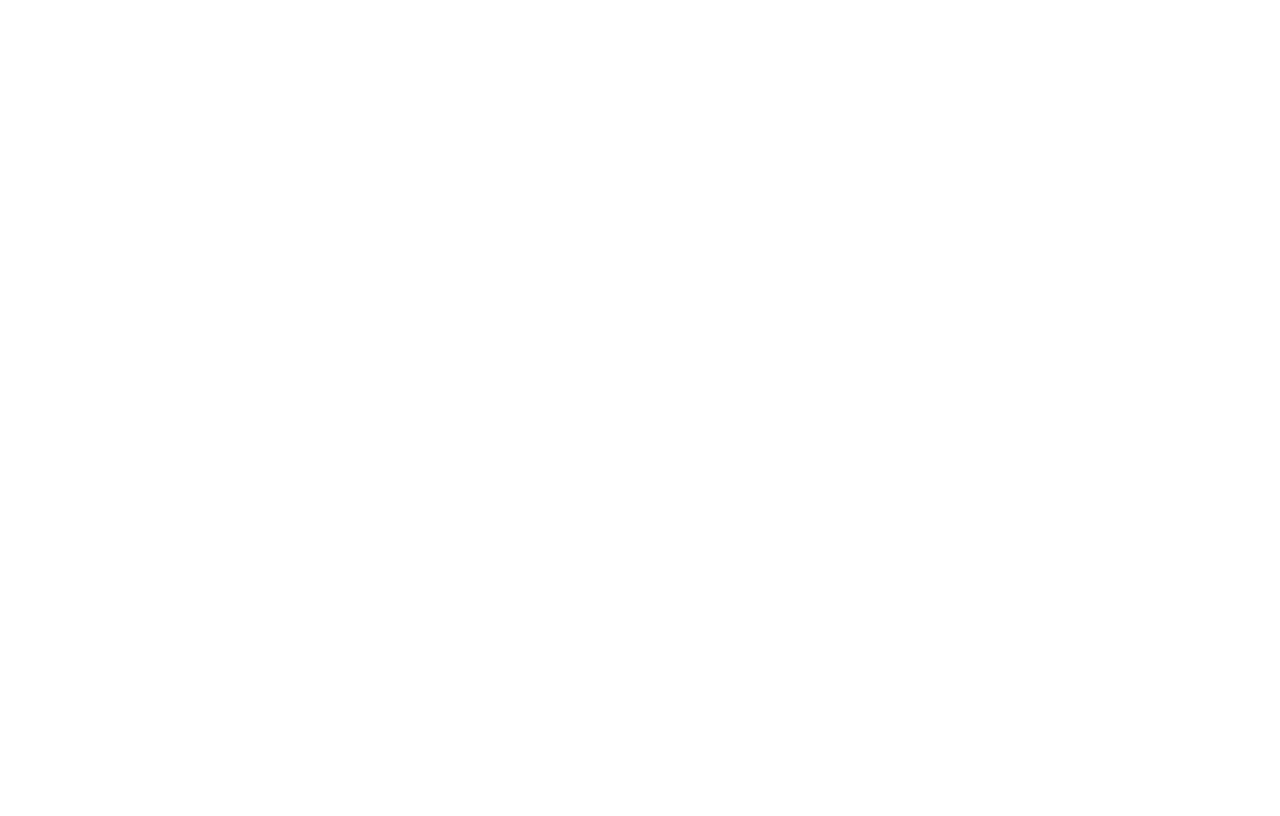
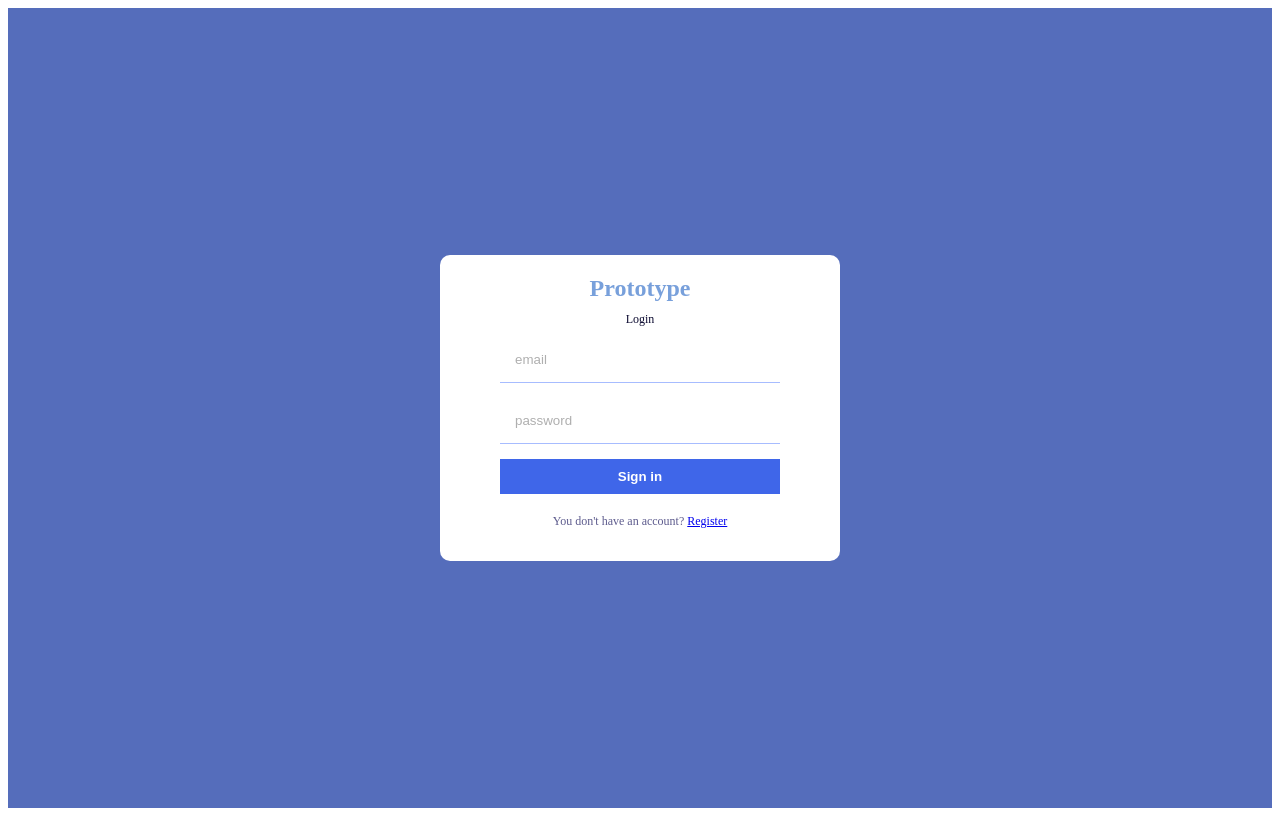
Before and after one commit to icp049/mongoose_test1, a React (Create React App) app: page /login in a window 1280 px wide. Before the commit this address had no page. Built offline with nearby package versions, Linux system fonts and the light colour scheme.

Commit message:
edited app.js

```diff
--- a/src/App.js
+++ b/src/App.js
@@ -1,3 +1,5 @@
+import LandingPage from "./pages/LandingPage";
+import Login from "./pages/Login";
 import Register from "./pages/Register";
 import "./style.scss";
 import { BrowserRouter, Routes, Route, Navigate } from "react-router-dom";
@@ -6,6 +8,9 @@ function App() {
     <BrowserRouter>
     <Routes>
           <Route path="/" element={<Register />} />
+          <Route path="/login" element={<Login />} />
+          <Route path="/landingpage" element={<LandingPage />} />
+
 
       </Routes>
     </BrowserRouter>
--- /dev/null
+++ b/src/pages/LandingPage.jsx
@@ -0,0 +1,12 @@
+import react from "react";
+import Landingpagenavbar from "../navbars/Landingpagenavbar";
+const LandingPage = () => {
+    return(
+        <div style={{ display: "flex", flexDirection: "column", justifyContent: "center", alignItems: "center", height: "100vh" }}>
+            <Landingpagenavbar/>
+            <h1 style={{ marginBottom: "20px" }}>Place University Landing Page HERE</h1>
+        </div>
+    );
+};
+
+export default LandingPage;
--- /dev/null
+++ b/src/pages/Login.jsx
@@ -0,0 +1,39 @@
+import React, { useState } from "react";
+import { useNavigate, Link } from "react-router-dom";
+import { signInWithEmailAndPassword } from "firebase/auth";
+import { auth } from "../firebase";
+
+const Login = () => {
+  const [err, setErr] = useState(false);
+  const navigate = useNavigate();
+
+  const handleSubmit = async (e) => {
+    e.preventDefault();
+    const email = e.target[0].value;
+    const password = e.target[1].value;
+
+    try {
+      await signInWithEmailAndPassword(auth, email, password);
+      navigate("/")
+    } catch (err) {
+      setErr(true);
+    }
+  };
+  return (
+    <div className="formContainer">
+      <div className="formWrapper">
+        <span className="logo">Prototype</span>
+        <span className="title">Login</span>
+        <form onSubmit={handleSubmit}>
+          <input type="email" placeholder="email" />
+          <input type="password" placeholder="password" />
+          <button>Sign in</button>
+          {err && <span>Something went wrong</span>}
+        </form>
+        <p>You don't have an account? <Link to="/register">Register</Link></p>
+      </div>
+    </div>
+  );
+};
+
+export default Login;
```
